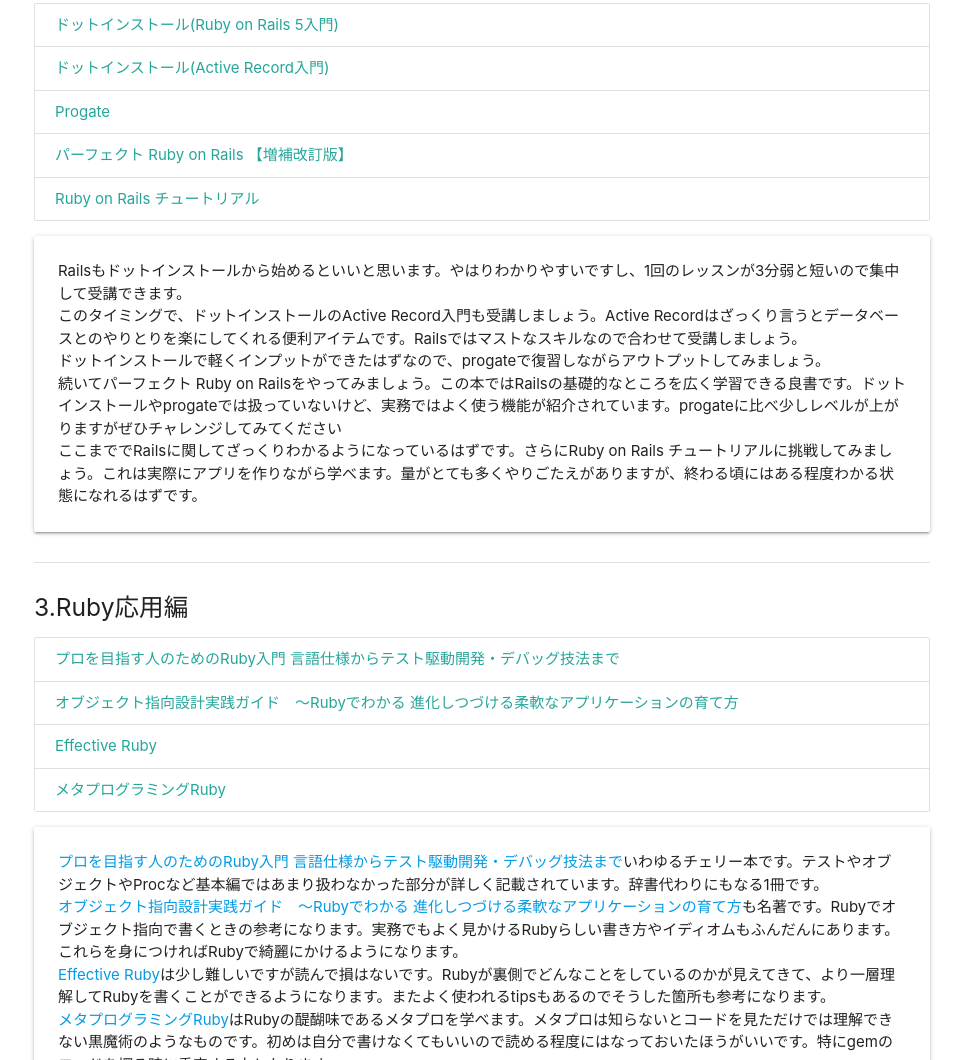
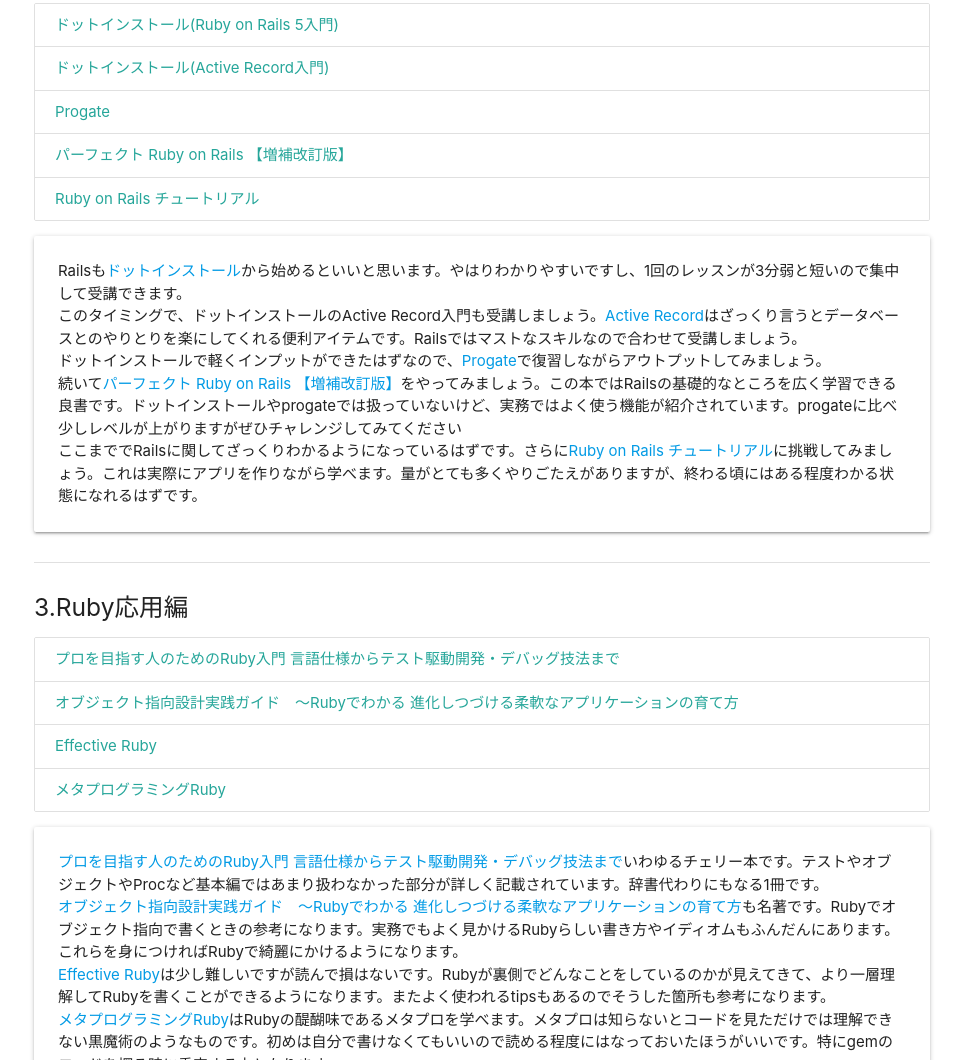
Before and after one commit to Mitsuru53/ruby-roadmap, a plain HTML site: page index.html in a window 1280 px wide. Shown: the part 688-1748 px from the top of the page, without its empty margins (158-1121 px from the left). Drawn offline with nearby package versions, Linux system fonts and the light colour scheme.

Commit message:
rails基礎編をリンクにした

```diff
--- a/index.html
+++ b/index.html
@@ -59,11 +59,11 @@
         <div class="card horizontal">
             <div class="card-stacked">
                 <div class="card-content">
-                    <p>Railsもドットインストールから始めるといいと思います。やはりわかりやすいですし、1回のレッスンが3分弱と短いので集中して受講できます。</p>
-                    <p>このタイミングで、ドットインストールのActive Record入門も受講しましょう。Active Recordはざっくり言うとデータベースとのやりとりを楽にしてくれる便利アイテムです。Railsではマストなスキルなので合わせて受講しましょう。</p>
-                    <p>ドットインストールで軽くインプットができたはずなので、progateで復習しながらアウトプットしてみましょう。</p>
-                    <p>続いてパーフェクト Ruby on Railsをやってみましょう。この本ではRailsの基礎的なところを広く学習できる良書です。ドットインストールやprogateでは扱っていないけど、実務ではよく使う機能が紹介されています。progateに比べ少しレベルが上がりますがぜひチャレンジしてみてください</p>
-                    <p>ここまででRailsに関してざっくりわかるようになっているはずです。さらにRuby on Rails チュートリアルに挑戦してみましょう。これは実際にアプリを作りながら学べます。量がとても多くやりごたえがありますが、終わる頃にはある程度わかる状態になれるはずです。</p>
+                    <p>Railsも<a href="https://dotinstall.com/lessons/basic_rails_v3" class="collection-item">ドットインストール</a>から始めるといいと思います。やはりわかりやすいですし、1回のレッスンが3分弱と短いので集中して受講できます。</p>
+                    <p>このタイミングで、ドットインストールのActive Record入門も受講しましょう。<a href="https://dotinstall.com/lessons/basic_activerecord_v2" class="collection-item">Active Record</a>はざっくり言うとデータベースとのやりとりを楽にしてくれる便利アイテムです。Railsではマストなスキルなので合わせて受講しましょう。</p>
+                    <p>ドットインストールで軽くインプットができたはずなので、<a href="https://prog-8.com/languages/rails5" class="collection-item">Progate</a>で復習しながらアウトプットしてみましょう。</p>
+                    <p>続いて<a href="https://www.amazon.co.jp/%E3%83%91%E3%83%BC%E3%83%95%E3%82%A7%E3%82%AF%E3%83%88-Ruby-Rails-%E3%80%90%E5%A2%97%E8%A3%9C%E6%94%B9%E8%A8%82%E7%89%88%E3%80%91-Perfect/dp/4297114623?_encoding=UTF8&qid=&sr=&linkCode=ll1&tag=exhikkii0e-22&linkId=a9ae61d3d4761ae1ab9d48d92f9635ad&language=ja_JP&ref_=as_li_ss_tl" class="collection-item">パーフェクト Ruby on Rails 【増補改訂版】</a>をやってみましょう。この本ではRailsの基礎的なところを広く学習できる良書です。ドットインストールやprogateでは扱っていないけど、実務ではよく使う機能が紹介されています。progateに比べ少しレベルが上がりますがぜひチャレンジしてみてください</p>
+                    <p>ここまででRailsに関してざっくりわかるようになっているはずです。さらに<a href="https://railstutorial.jp/" class="collection-item">Ruby on Rails チュートリアル</a>に挑戦してみましょう。これは実際にアプリを作りながら学べます。量がとても多くやりごたえがありますが、終わる頃にはある程度わかる状態になれるはずです。</p>
                 </div>
             </div>
         </div>
```
